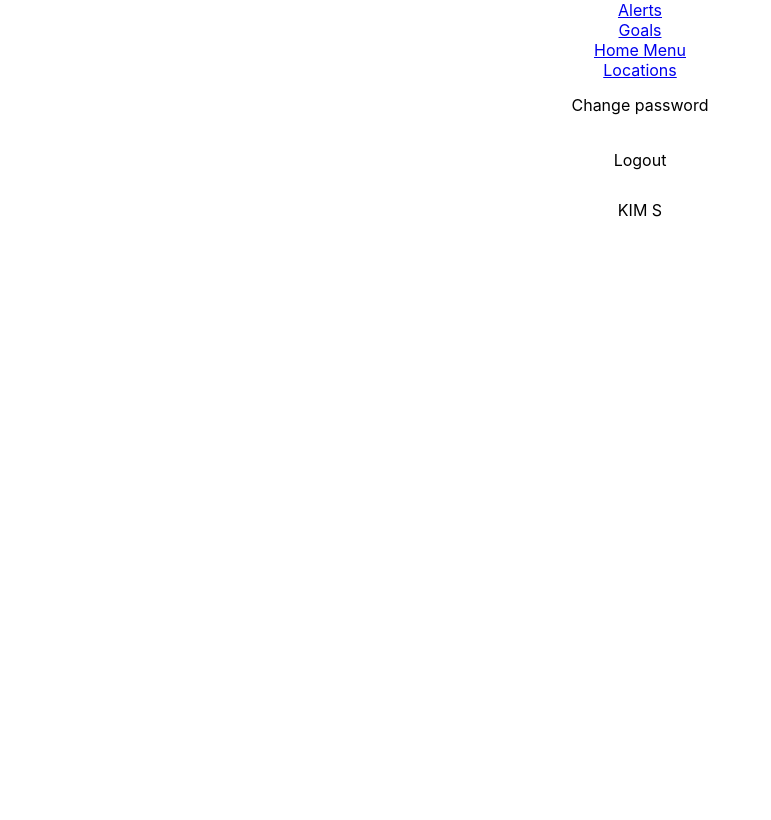
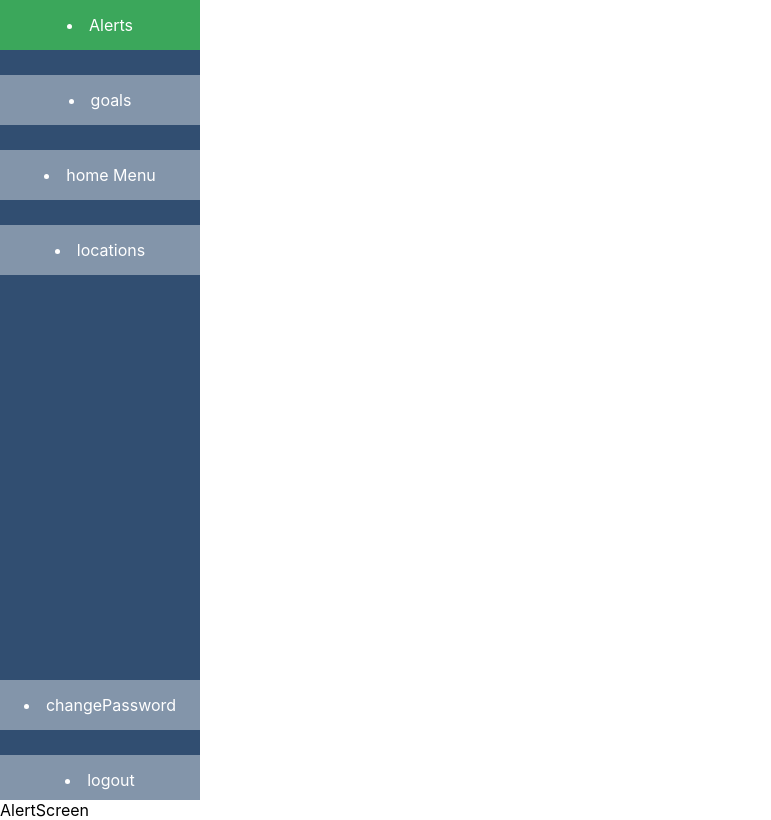
Before and after one commit to WebAhead6/blood-donor-admin-frontend, a React (Create React App) app: page /alertscreen in a window 1280 px wide. Shown: the whole page, without its empty margins (0-771 px from the left). Built offline with nearby package versions, Linux system fonts and the light colour scheme.

Commit message:
add some css to navbar

```diff
--- a/src/components/App/App.css
+++ b/src/components/App/App.css
@@ -1,38 +1,17 @@
-.App {
-  text-align: center;
+:root {
+  --color-navy: #314E71;
+  --color-white: white;
+  --color-gray-lite: #E8E8E8;
+  --color-drop-orange: #cdaa53;
+  --color-green: #1D886D;
+
+  --color-drop-red: #921616;
+
+  --color-entry-background:rgba(185, 129, 146,.3);
+
+  --color-gray: #F5F5F5;
+  --color-tranparent-green: rgba(70, 255, 70, 0.5);
+  --color-transparent-gray: rgba(255, 255, 255, .4);
+  font-family: Arial, Helvetica, sans-serif;
+
 }
-
-.App-logo {
-  height: 40vmin;
-  pointer-events: none;
-}
-
-@media (prefers-reduced-motion: no-preference) {
-  .App-logo {
-    animation: App-logo-spin infinite 20s linear;
-  }
-}
-
-.App-header {
-  background-color: #282c34;
-  min-height: 100vh;
-  display: flex;
-  flex-direction: column;
-  align-items: center;
-  justify-content: center;
-  font-size: calc(10px + 2vmin);
-  color: white;
-}
-
-.App-link {
-  color: #61dafb;
-}
-
-@keyframes App-logo-spin {
-  from {
-    transform: rotate(0deg);
-  }
-  to {
-    transform: rotate(360deg);
-  }
-}
--- a/src/components/general/navBar/navBar.css
+++ b/src/components/general/navBar/navBar.css
@@ -49,7 +49,7 @@
     width: 100%;
 }
 
-.navbar_bottom_links a {
+.navbar_bottom_links :Link {
     color: var(--color-white);
     display: flex;
     align-items: center;
@@ -68,7 +68,7 @@
     margin-bottom: 10px;
 }
 
-.navbar_top_links a:hover, .navbar_bottom_links a:hover{
+.navbar_top_links :Link:hover, .navbar_bottom_links :Link:hover{
     background-color: var(--color-tranparent-green) ;
 }
 
--- a/src/components/general/navBar/navBar.jsx
+++ b/src/components/general/navBar/navBar.jsx
@@ -5,34 +5,35 @@ import "./navBar.css";
 
 function NavBar() {
   return (
-    <div className="">
-      <div className="">
-        <div className="">
-          <div className="">
-            <a href="/alerts" className="">
-              <span>Alerts</span>
-            </a>
-            <br/>
-            <a href="/goals" className="">
-              <span>Goals</span>
-            </a>
-            <br/>
-            <a href="/homeMenu" className="">
-              <span>Home Menu</span>
-            </a>
-            <br/>
-            <a href="/locations" className="">
-              <span>Locations</span>
-            </a>
-            <br/>
+    <div className="mainWrapper">
+      <div className="mainWrapper_navbar">
+        <div className="navbar_button_container ">
+          <div className="navbar_bottom_links ">
+            <Link  to="/alertscreen">
+              <li className=""><span >Alerts</span></li>
+            </Link>
+            <br />
+            <Link to="/goalsscreen">
+              <li>goals</li>
+            </Link>
+            <br />
+            <Link to="/homeMenu">
+              <li>home Menu</li>
+            </Link>
+            <br />
+            <Link to="/locationsscreen">
+              <li>locations</li>
+            </Link>
+            <br />
           </div>
           <div className="navbar_bottom_links">
-            <a className="equals selectedNavbarItem " href="/changePassword">
-              <span>Change password</span>
-            </a>
-            <a className="logout_button" href="/logout">
-              <span>Logout</span>
-            </a>
+            <Link to="/changepassowrdscreen">
+              <li>changePassword</li>
+            </Link>
+            <br />
+            <Link to="/logout">
+              <li>logout</li>
+            </Link>
           </div>
         </div>
       </div>
--- a/src/components/screens/alertScreen/alertScreen.jsx
+++ b/src/components/screens/alertScreen/alertScreen.jsx
@@ -3,7 +3,7 @@ import React from 'react'
 function AlertScreen() {
     return (
         <div>
-            KIM S
+            AlertScreen
         </div>
     )
 }
--- a/src/components/screens/goalsScreen/goalsScreen.css
+++ b/src/components/screens/goalsScreen/goalsScreen.css
@@ -0,0 +1,5 @@
+.red {
+    background: red;
+    position: absolute;
+    z-index: 100;;
+}
--- a/src/components/screens/goalsScreen/goalsScreen.jsx
+++ b/src/components/screens/goalsScreen/goalsScreen.jsx
@@ -1,9 +1,10 @@
 import React from 'react'
+import "./goalsScreen.css"
 
 function GoalsScreen() {
     return (
         <div>
-
+            goal
         </div>
     )
 }
```
